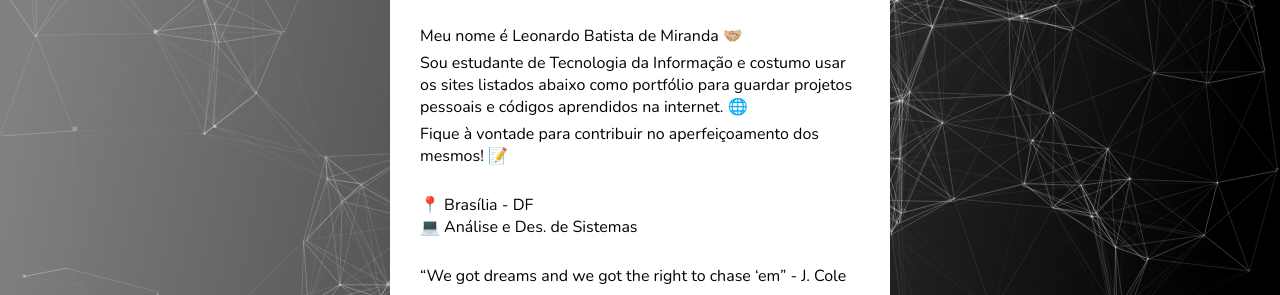
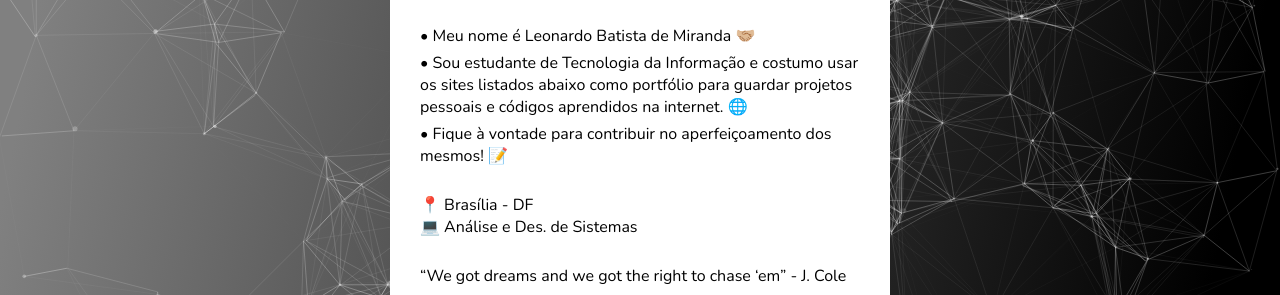
Before and after one commit to leonardo-bm/leonardo-bm.github.io, a plain HTML site: page index.html in a window 1280 px wide. Shown: the part 374-669 px from the top of the page. Drawn offline with nearby package versions, Linux system fonts and the light colour scheme; animation ran at ten frames a second.

Commit message:
:sparkles: Consertando Parágrafos

```diff
--- a/index.html
+++ b/index.html
@@ -29,9 +29,9 @@
         <div class="main-content">
           <div class="about">
             <h1>Sobre Mim:</h1><br>
-            <p>Meu nome é Leonardo Batista de Miranda 🤝🏼</p>
-            <p>Sou estudante de Tecnologia da Informação e costumo usar os sites listados abaixo como portfólio para guardar projetos pessoais e códigos aprendidos na internet. 🌐</p>
-            <p>Fique à vontade para contribuir no aperfeiçoamento dos mesmos! 📝</p><br>
+            <p>• Meu nome é Leonardo Batista de Miranda 🤝🏼</p>
+            <p>• Sou estudante de Tecnologia da Informação e costumo usar os sites listados abaixo como portfólio para guardar projetos pessoais e códigos aprendidos na internet. 🌐</p>
+            <p>• Fique à vontade para contribuir no aperfeiçoamento dos mesmos! 📝</p><br>
             📍 Brasília - DF<br>
             💻 Análise e Des. de Sistemas<br><br>
             <p>“We got dreams and we got the right to chase ‘em” - J. Cole</p>
```
